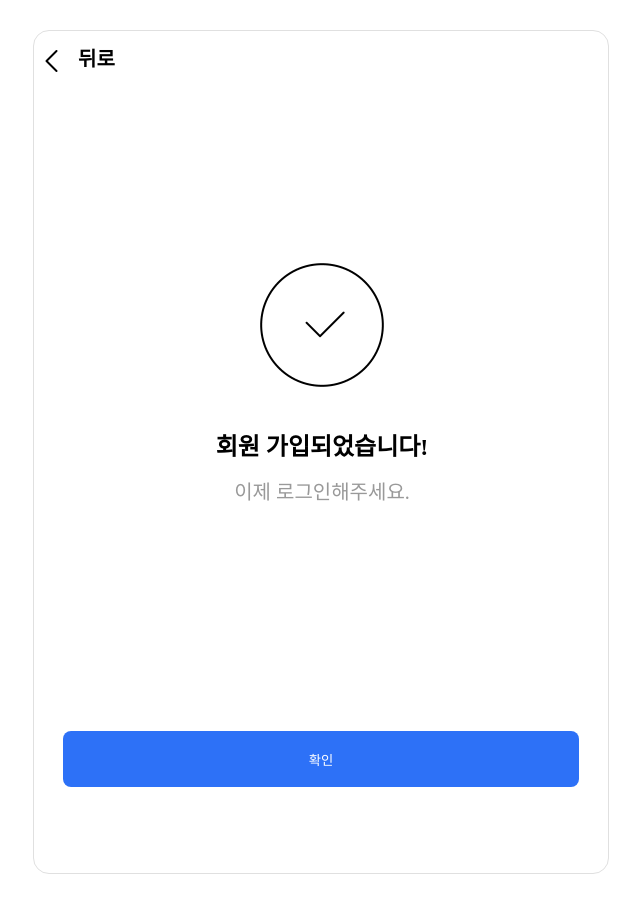
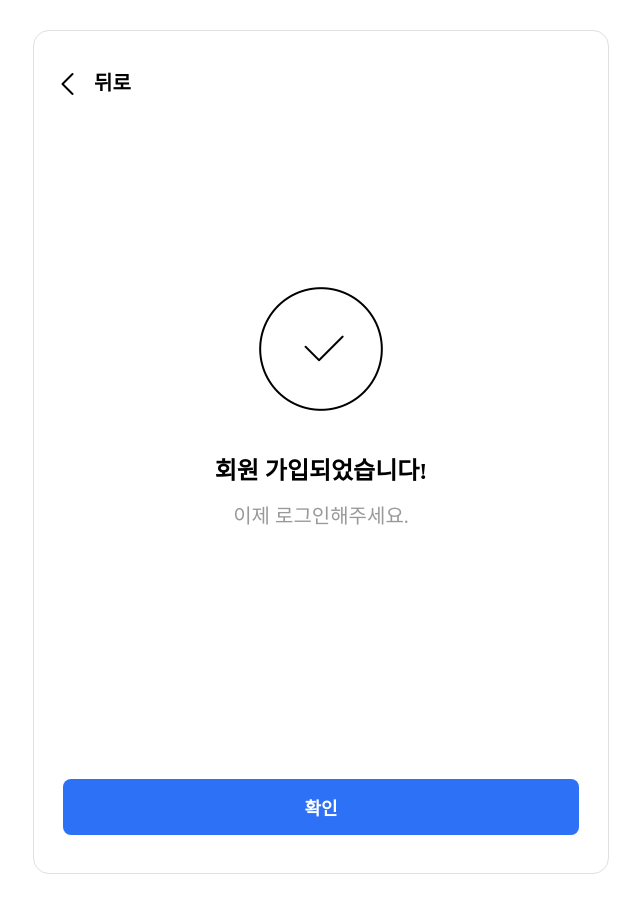
Before and after one commit to wecode-bootcamp-korea/49-1st-Team2-frontend, a React app: page /signupComplete in a window 1280 px wide. Shown: the whole page, without its empty margins (319-959 px from the left). Built offline with nearby package versions, Linux system fonts and the light colour scheme.

Commit message:
로그인완료 UI 구현 완료

```diff
--- a/src/pages/SignUpComplete/SignUpComplete.scss
+++ b/src/pages/SignUpComplete/SignUpComplete.scss
@@ -1,3 +1,4 @@
+@import "../../styles/common.scss";
 .signUpComplete {
   width: 576px;
   height: 844px;
@@ -5,6 +6,7 @@
   margin: 30px auto;
   border: 1px solid #e0e0e0;
   text-align: center;
+  padding: 24px 0 40px 0;
 
   header {
     width: 100%;
@@ -14,25 +16,24 @@
     align-items: center;
     margin-bottom: 24px;
     font-weight: bold;
+    padding: 8px 0 8px 16px;
 
     img {
       width: 40px;
       height: 40px;
       margin-right: 4px;
-      margin-top: 6px;
+      margin-top: 4px;
     }
   }
 
   .complete {
-    width: 576px;
+    width: 100%;
     height: 620px;
-    padding: 0px 0px 80px 0px;
+    @include center;
+    flex-direction: column;
     gap: 40px;
-    display: flex;
-    flex-wrap: wrap;
-    flex-direction: column;
-    align-items: center;
-    justify-content: center;
+    padding-bottom: 80px;
+    margin-bottom: 24px;
 
     img {
       width: 136px;
@@ -46,7 +47,7 @@
       //styleName: H1;
       font-family: Apple SD Gothic Neo;
       font-size: 24px;
-      font-weight: 800;
+      font-weight: bold;
       line-height: 29px;
       letter-spacing: 0px;
       text-align: center;
@@ -65,5 +66,7 @@
   button {
     width: 90%;
     height: 56px;
+    font-weight: bold;
+    font-size: 18px;
   }
 }
```
